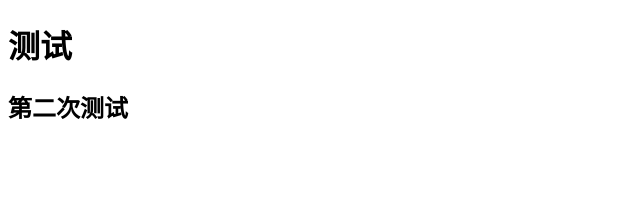
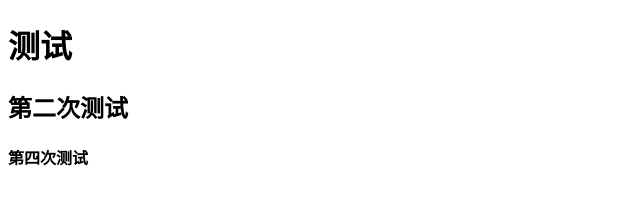
Before and after one commit to huangwei-yan/JiGuo, a plain HTML site: page index.html in a window 1280 px wide. Shown: the whole page, without its empty margins (0-640 px from the left). Drawn offline with Linux system fonts and the light colour scheme.

Commit message:
‘第四次’

```diff
--- a/index.html
+++ b/index.html
@@ -11,6 +11,7 @@
 <body>
     <h1>测试</h1>
     <h2>第二次测试</h2>
+    <h4>第四次测试</h4>
 </body>
 
 </html>
```
